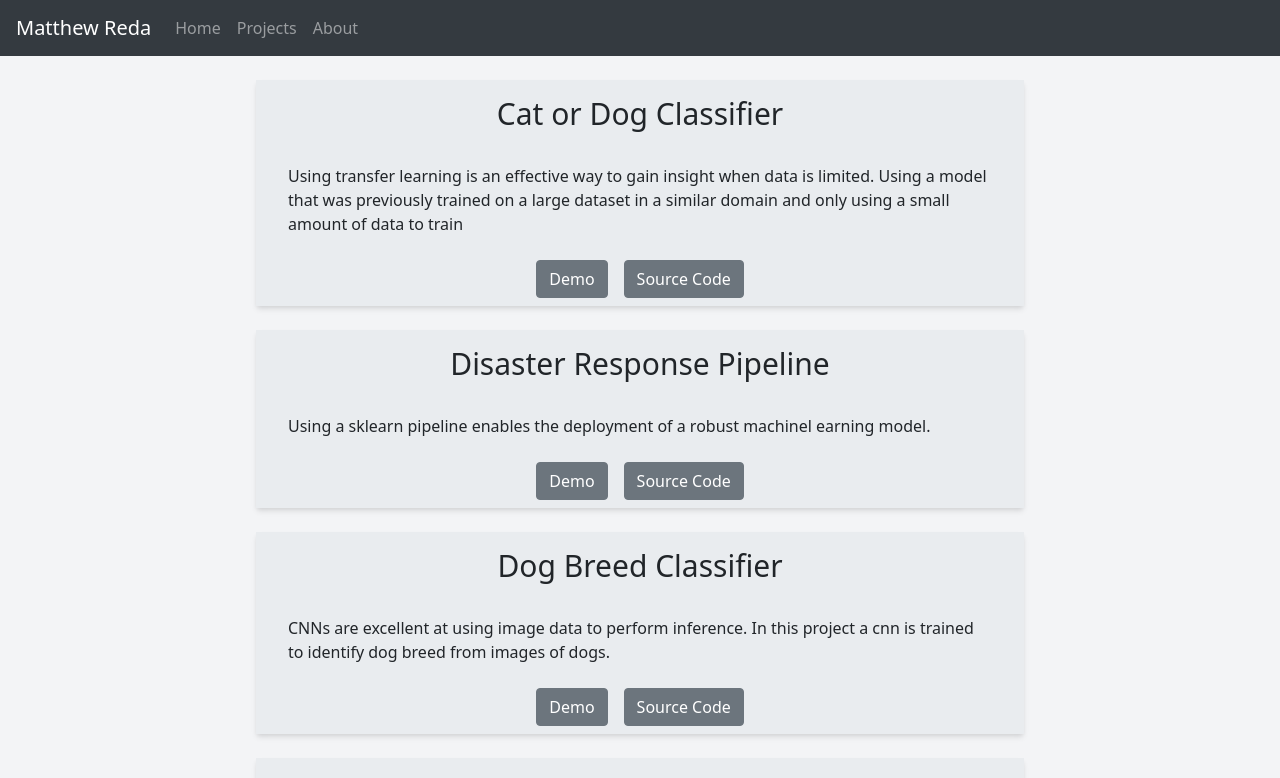
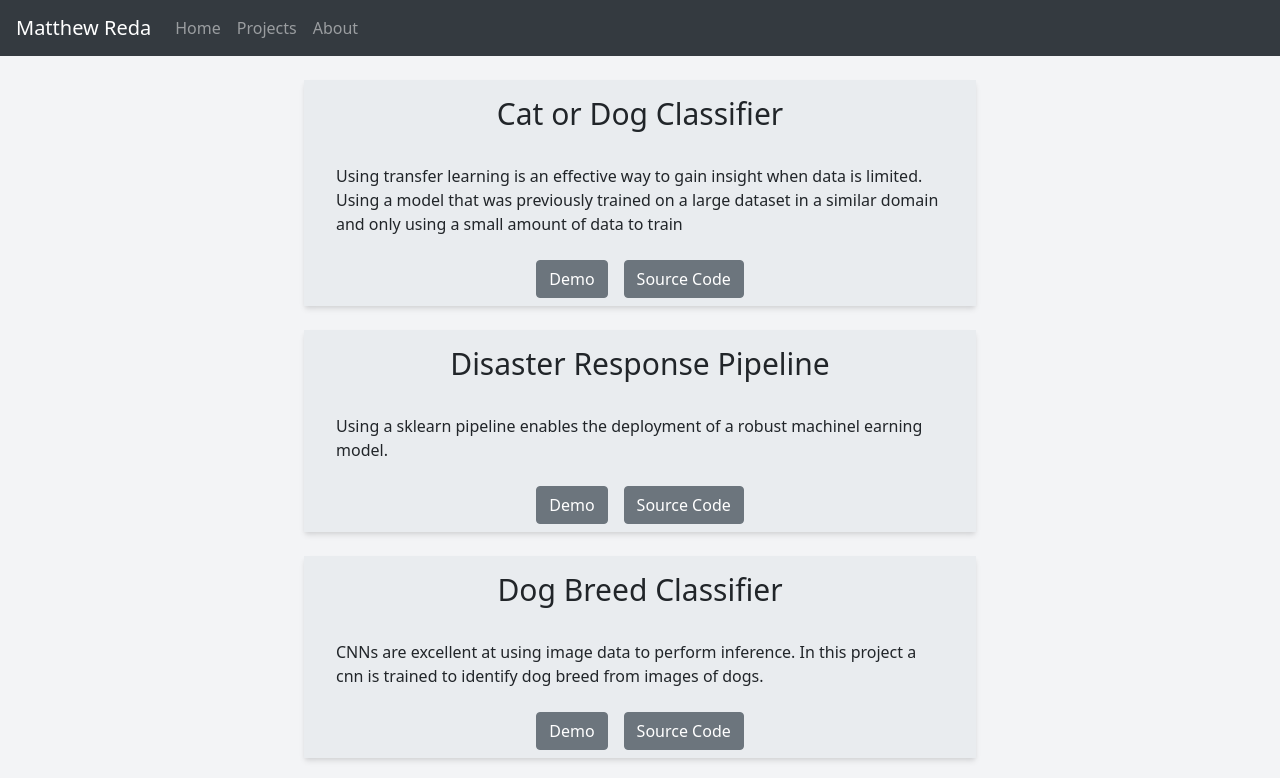
Before and after one commit to redam94/Portfolio, a React (Create React App) app: page /projects in a window 1280 px wide. Shown: the top 778 px of the page. Built offline with nearby package versions, Linux system fonts and the light colour scheme.

Commit message:
Project updated

```diff
--- a/src/client/pages/ProjectsPage/components/Project.js
+++ b/src/client/pages/ProjectsPage/components/Project.js
@@ -18,7 +18,7 @@ export default class Project extends React.Component{
                     max-w-sm
                     sm:max-w-xl
                     md:max-w-2xl
-                    lg:max-w-3xl
+                    lg:max-w-3xld
                     mx-auto">
                 <h3 className="text-3xl m-2" style={{alignSelf: 'center'}}>{project.name}</h3>
                 <p className='m-4'>{project.description}</p>
```
